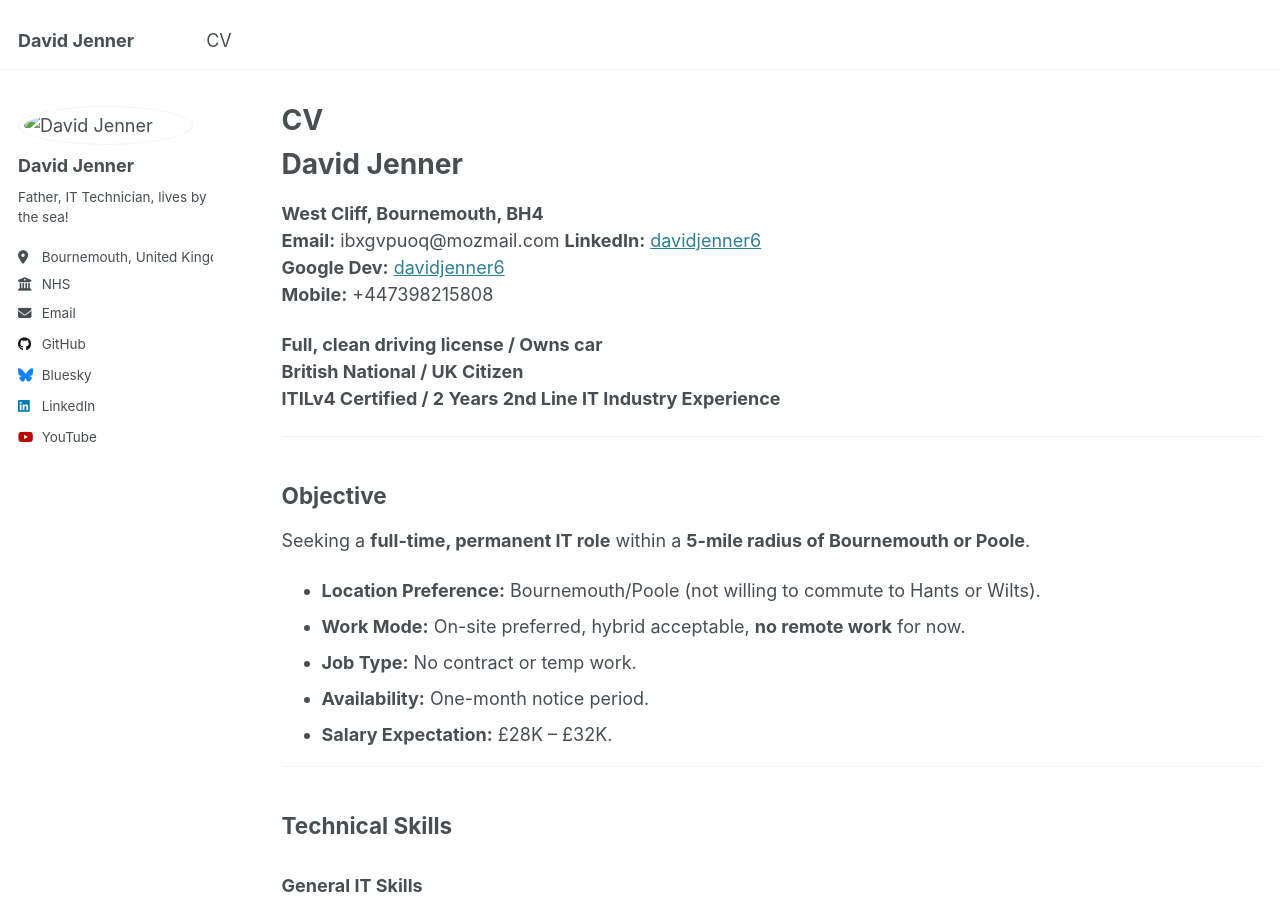
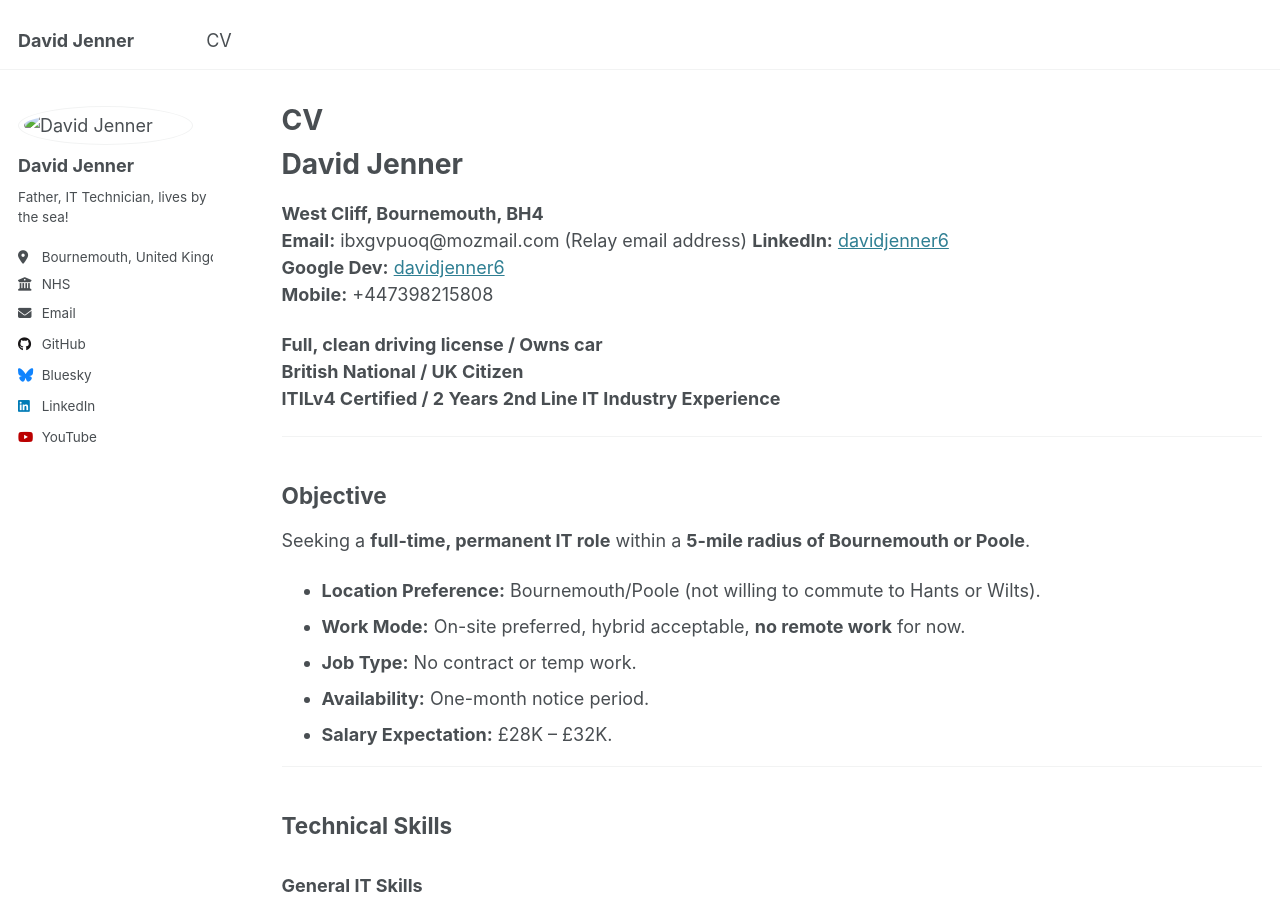
Before and after one commit to davidjenner/davidjenner.github.io, a Jekyll site: the page built from _pages/cv.md, in a window 1280 px wide and 900 px high. Built offline with Jekyll 4.4.1, drawn with Linux system fonts in a browser that asks for light colours.

Commit message:
Update cv.md

```diff
--- a/_pages/cv.md
+++ b/_pages/cv.md
@@ -12,7 +12,7 @@ redirect_from:
 # David Jenner
 
 **West Cliff, Bournemouth, BH4**
-**Email:** ibxgvpuoq@mozmail.com
+**Email:** ibxgvpuoq@mozmail.com (Relay email address)
 **LinkedIn:** [davidjenner6](https://www.linkedin.com/in/davidjenner6)
 **Google Dev:** [davidjenner6](https://g.dev/davidjenner6)
 **Mobile:** +447398215808
```
